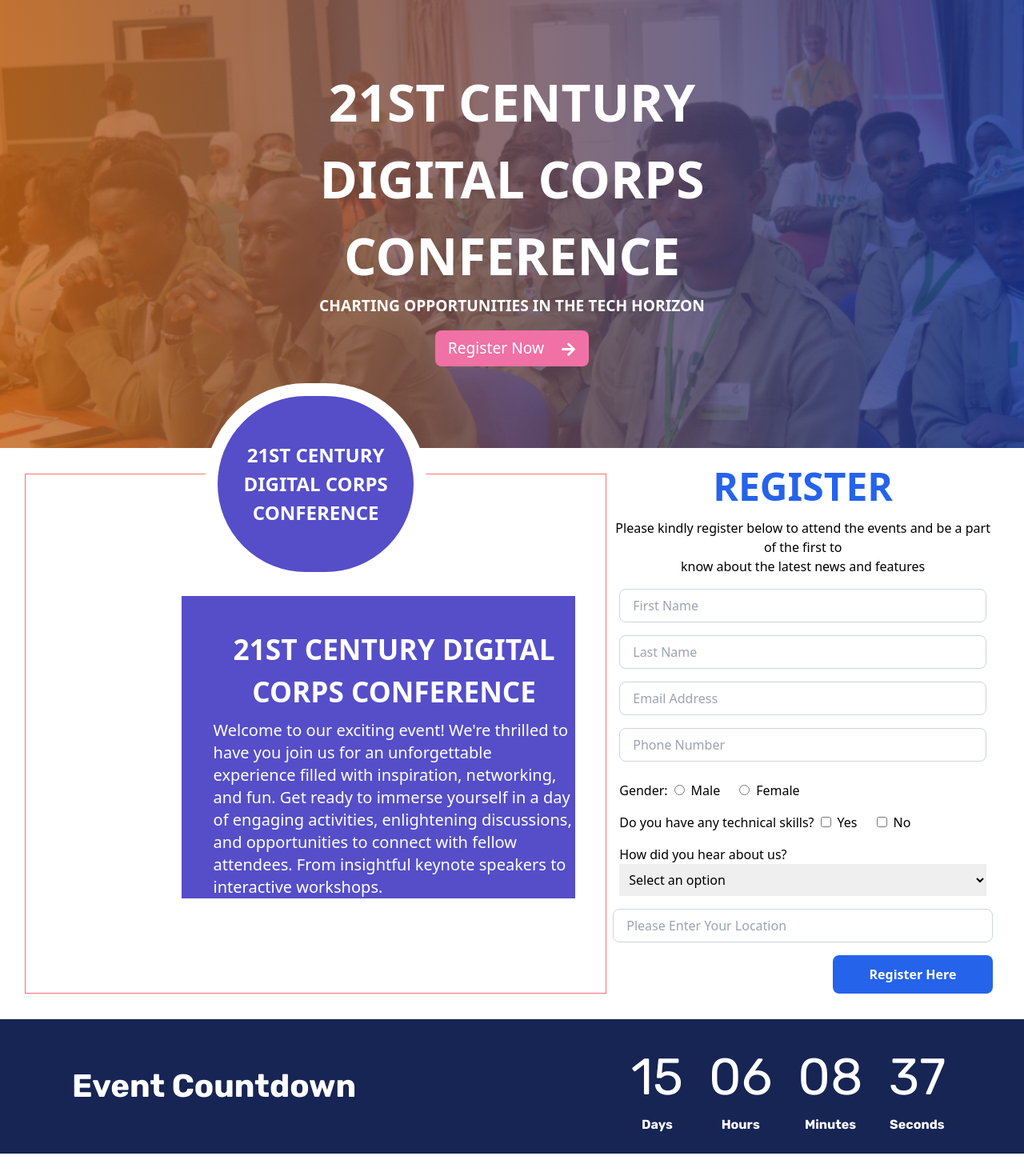
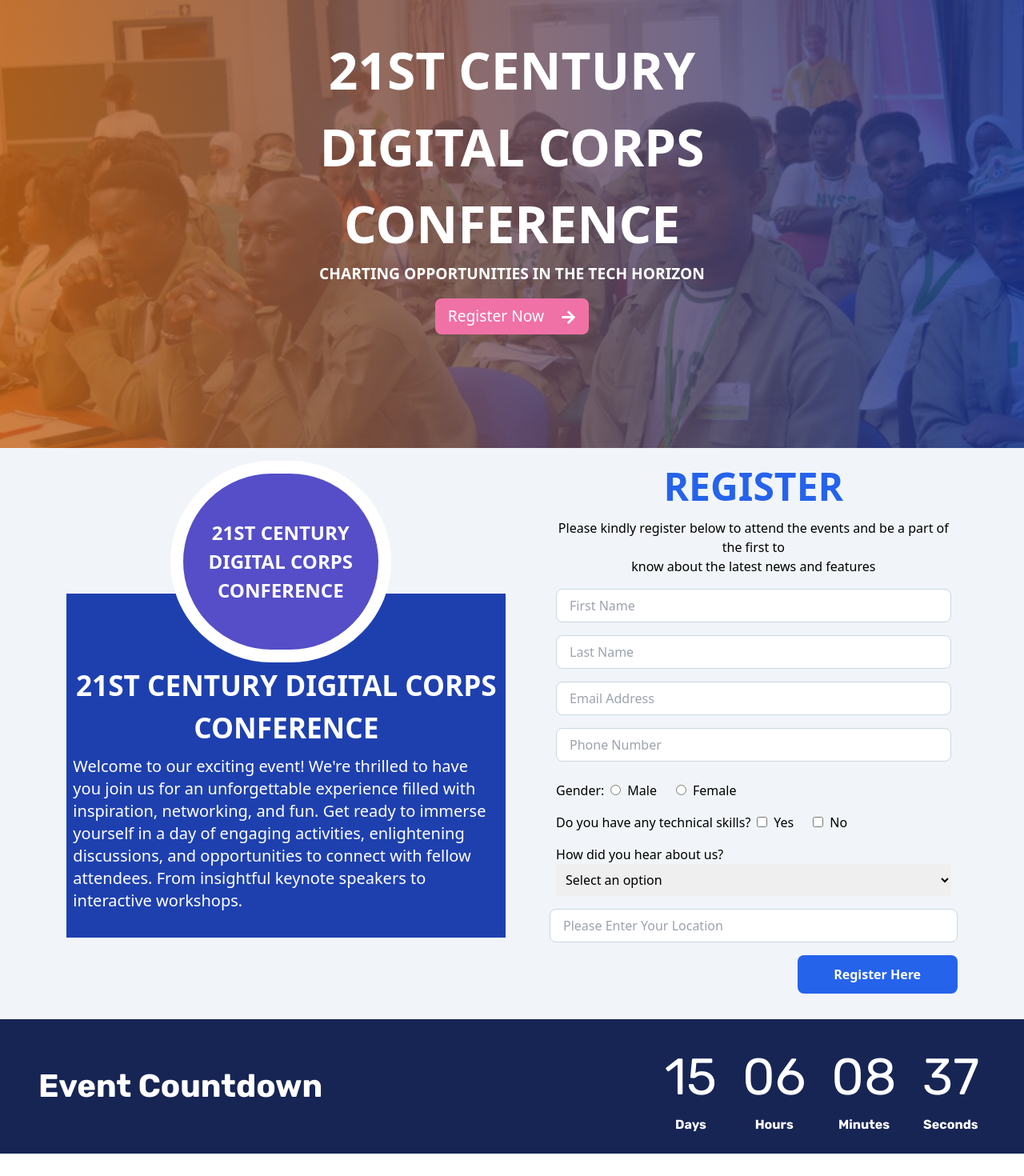
Before and after one commit to abeeebdon/register-magnitude, a React (Create React App) app: page / in a window 1280 px wide. Shown: the top 1470 px of the page at 80% size. Built offline with nearby package versions, Linux system fonts and the light colour scheme.

Commit message:
done with event countdown

```diff
--- a/src/sections/Section.js
+++ b/src/sections/Section.js
@@ -11,8 +11,8 @@ const Section = () => {
         backgroundSize: 'cover',
       }}
     >
-      <div className="sm:py-10">
-        <div className=" text-white mx-auto text-center  font-bold px-4 sm:pt-10 text-[2.5rem] sm:text-[4rem]">
+      <div className="sm:py-4">
+        <div className=" text-white mx-auto text-center font-bold px-4 sm:pt-6 text-[2.5rem] sm:text-[4rem]">
           21ST CENTURY <br />
           DIGITAL CORPS
           <br /> CONFERENCE
--- a/src/sections/Section1.js
+++ b/src/sections/Section1.js
@@ -1,27 +1,25 @@
 const Section1 = () => {
   return (
-    <div className="py-8 my-8 relative border border-red-400">
-      <div className="max-w-[1100px] mx-auto flex flex-col">
-        <div className="w-fit border-[1rem] border-white rounded-full bg-[rgb(85,78,200)] p-4 mx-auto my-4 sm:h-fit lg:absolute left-0 right-0 top-[-20%]">
-          <p className=" text-white text-center mx-auto font-bold px-4 py-10 text-[1.4rem] sm:text-[1.5rem] ">
+    <div className="relative basis-[47%]">
+      <div className="w-fit border-[1rem] border-white rounded-full bg-[rgb(85,78,200)] p-4 mx-auto my-4 sm:h-fit absolute left-[25%]   ">
+        <p className=" text-white text-center mx-auto font-bold px-4 py-10 text-[1.4rem] sm:text-[1.5rem]">
           21ST CENTURY <br /> DIGITAL CORPS
           <br /> CONFERENCE
         </p>
       </div>
-        <div className="p-6 sm:text-white md:w-[80%] lg:mt-10 max-w-[900px] lg:text-left sm:mx-auto lg:pt-14 lg:mr-[2%] ">
-          <div className="mt-4 lg:mt-6 lg:pt-10  lg:ml-10 lg:pl-10 sm:bg-[rgb(85,78,200)]">
-            <h2 className="text-[1.9rem] lg:text-[2.2rem] text-center sm:text-white font-bold text-blue-600">
+      <div className="w-full mt-10 mx-2 h-full my-auto flex items-center text-white">
+        <div className="bg-blue-800 pt-10 px-2 pb-8 ">
+          <h2 className="text-[1.9rem] lg:text-[2.2rem] text-center sm:text-white font-bold text-blue-600 pt-8 mt-4">
             21ST CENTURY DIGITAL CORPS CONFERENCE
           </h2>
           <p className="w-full mt-2 text-[1rem] lg:text-xl">
             Welcome to our exciting event! We're thrilled to have you join us
-              for an unforgettable experience filled with inspiration,
-              networking, and fun. Get ready to immerse yourself in a day of
-              engaging activities, enlightening discussions, and opportunities
-              to connect with fellow attendees. From insightful keynote speakers
-              to interactive workshops.
+            for an unforgettable experience filled with inspiration, networking,
+            and fun. Get ready to immerse yourself in a day of engaging
+            activities, enlightening discussions, and opportunities to connect
+            with fellow attendees. From insightful keynote speakers to
+            interactive workshops.
           </p>
-          </div>
         </div>
       </div>
     </div>
--- a/src/sections/Section2.js
+++ b/src/sections/Section2.js
@@ -41,7 +41,7 @@ const Section2 = () => {
 
   return (
     <section className="font-rubik bg-blue-950 text-white py-4">
-      <div className="sm:flex justify-between items-center max-w-[1100px] mx-auto ">
+      <div className="sm:flex justify-between items-center max-w-[1200px] px-2 mx-auto ">
         <div className="text-[2.5rem] leading-tight">
           <h2 className="font-semibold text-center">Event Countdown</h2>
         </div>
--- a/src/sections/Section5.js
+++ b/src/sections/Section5.js
@@ -3,10 +3,12 @@ import Section1 from './Section1'
 
 const Section5 = ({ success }) => {
   return (
-    <div className="md:flex max-w-[1250px] mx-auto justify-around sm:px-4">
-      <Section1 />
-      <Signup className="basis-[50%]" succeess={success} />
-    </div>
+    <section className="bg-slate-100">
+      <div className="md:flex max-w-[1200px] mx-auto justify-around sm:px-4 gap-[1rem]">
+        <Section1 />
+        <Signup succeess={success} />
+      </div>
+    </section>
   )
 }
 
--- a/src/signup/Signup.js
+++ b/src/signup/Signup.js
@@ -110,7 +110,7 @@ const Signup = ({ setSuccess }) => {
     fetchData()
   }
   return (
-    <section id="register" className="basis-[50%]">
+    <section id="register" className="basis-[45%]">
       <div className="mx-auto my-auto  px-2 py-2 text-center ">
         <div className="p-4">
           <h1 className="registernabout">REGISTER</h1>
```
Lines whose indentation alone changed are shown as unchanged.
